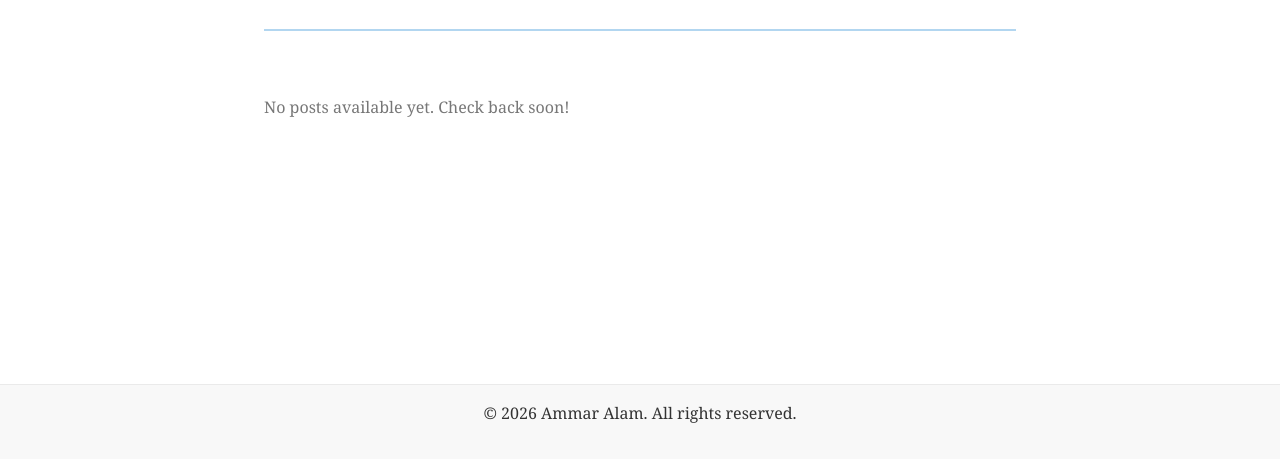
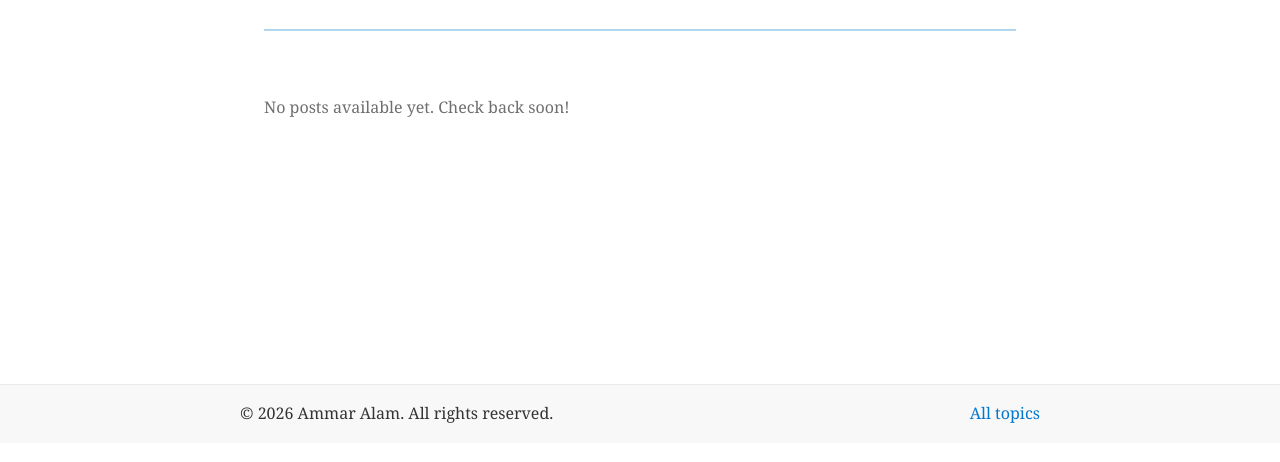
Before and after one commit to AALAM98mod100/AALAM98mod100.github.io, an Astro site: page / in a window 1280 px wide. Shown: the part 286-748 px from the top of the page. Built offline with nearby package versions, Linux system fonts and the light colour scheme; Astro itself is replaced by a stand-in of ours.

Commit message:
feat: add All topics footer link, raise --text-light contrast

```diff
--- a/src/layouts/BaseLayout.astro
+++ b/src/layouts/BaseLayout.astro
@@ -18,6 +18,9 @@ const { title, description } = Astro.props;
   </main>
 
   <footer>
-    <p>&copy; {new Date().getFullYear()} Ammar Alam. All rights reserved.</p>
+    <div class="footer-inner">
+      <p>&copy; {new Date().getFullYear()} Ammar Alam. All rights reserved.</p>
+      <a class="footer-link" href="/topics/">All topics</a>
+    </div>
   </footer>
 </Layout>
--- a/src/styles/global.css
+++ b/src/styles/global.css
@@ -7,7 +7,7 @@
   --light-background: #f8f8f8;
   --border-color: #eaeaea;
   --text-color: #333;
-  --text-light: #777;
+  --text-light: #6f6f6f;
   --shadow: 0 2px 4px rgba(0, 0, 0, 0.1);
   --transition: all 0.3s ease;
   --container-width: 1200px;
--- a/src/styles/layout.css
+++ b/src/styles/layout.css
@@ -109,10 +109,27 @@ main {
 
 /* Footer */
 footer {
-  text-align: center;
   padding: 1rem;
   background-color: var(--light-background);
   border-top: 1px solid var(--border-color);
+}
+
+.footer-inner {
+  display: flex;
+  flex-wrap: wrap;
+  justify-content: space-between;
+  align-items: center;
+  gap: 0.5rem 1rem;
+  max-width: var(--content-width);
+  margin: 0 auto;
+}
+
+.footer-inner p {
+  margin: 0;
+}
+
+.footer-link {
+  color: var(--accent-color);
 }
 
 /* Responsive Adjustments */
```
